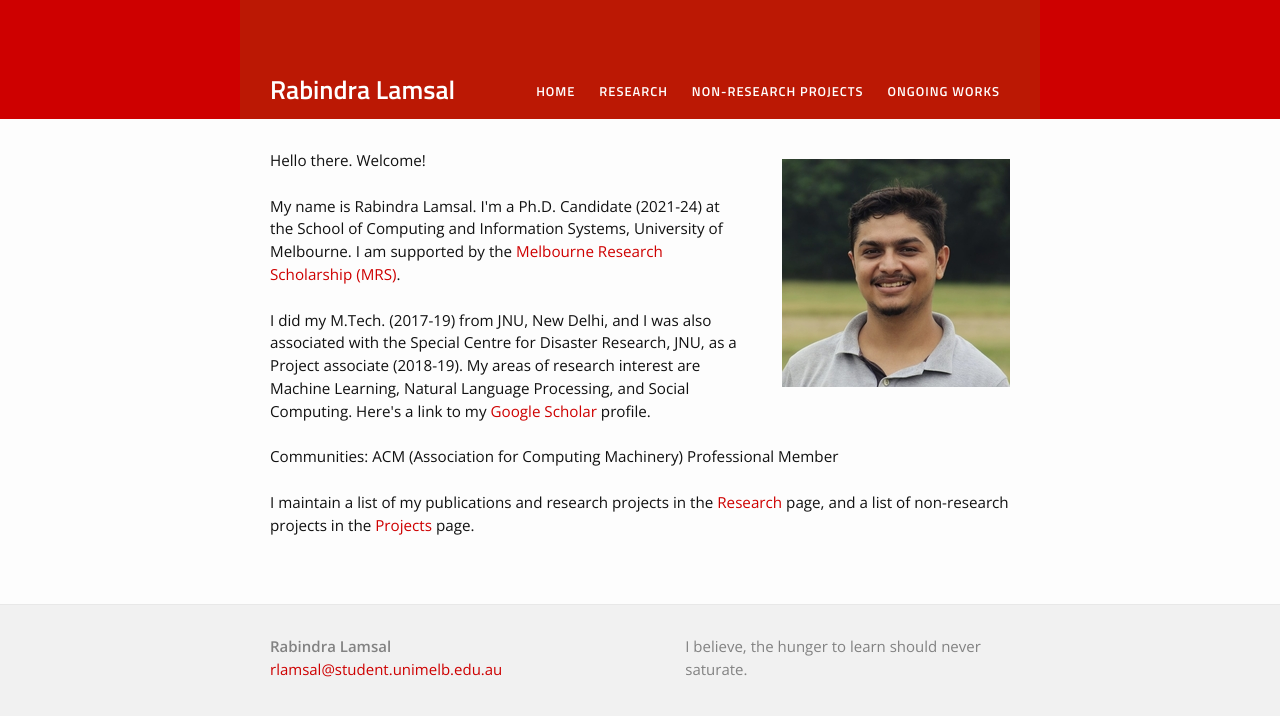
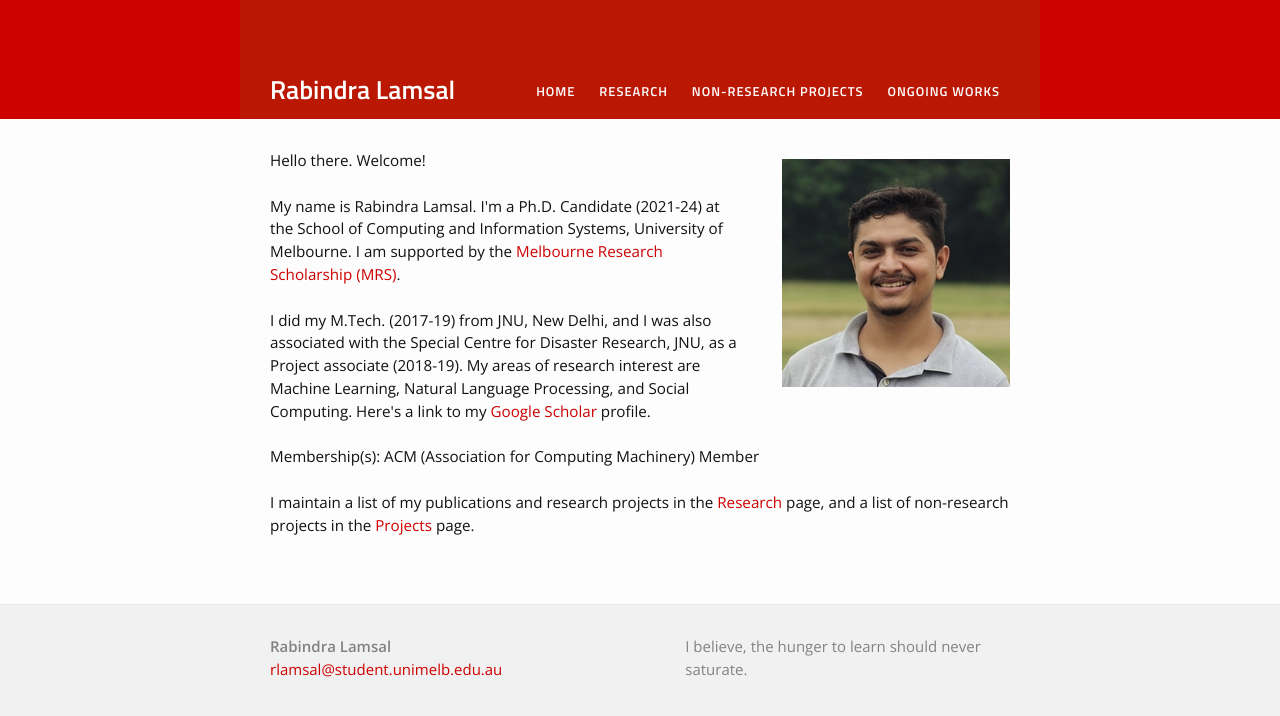
Before and after one commit to rabindralamsal/personal-site, a Jekyll site: the page built from index.html, in a window 1280 px wide. Shown: the top 716 px of the page. Built offline with Jekyll 4.4.1, drawn with Linux system fonts in a browser that asks for light colours.

Commit message:
Update index.html

```diff
--- a/index.html
+++ b/index.html
@@ -4,9 +4,9 @@ layout: default
 
 <div class="home">
 <img src="/rabindra_lamsal_photo.jpg" style="float: right;margin-left: 40px;margin-top: 10px;">
-<p>Hello there. Welcome!<br><br>My name is Rabindra Lamsal. I'm a Ph.D. Candidate (2021-24) at the School of Computing and Information Systems, University of Melbourne. I am supported by the <a href="https://scholarships.unimelb.edu.au/awards/melbourne-research-scholarship">Melbourne Research Scholarship (MRS)</a>.  <br><br> I did my M.Tech. (2017-19) from JNU, New Delhi, and I was also associated with the Special Centre for Disaster Research, JNU, as a Project associate (2018-19). My areas of research interest are Machine Learning, Natural Language Processing, and Social Computing. Here's a link to my <a href="https://scholar.google.com/citations?user=tN_Eb9MAAAAJ&hl=en">Google Scholar</a> profile.<br><br>
+<p>Hello there. Welcome!<br><br>My name is Rabindra Lamsal. I'm a Ph.D. Candidate (2021-24) at the School of Computing and Information Systems, University of Melbourne. I am supported by the <a href="https://scholarships.unimelb.edu.au/awards/melbourne-research-scholarship">Melbourne Research Scholarship (MRS)</a>. <br><br> I did my M.Tech. (2017-19) from JNU, New Delhi, and I was also associated with the Special Centre for Disaster Research, JNU, as a Project associate (2018-19). My areas of research interest are Machine Learning, Natural Language Processing, and Social Computing. Here's a link to my <a href="https://scholar.google.com/citations?user=tN_Eb9MAAAAJ&hl=en">Google Scholar</a> profile.<br><br>
 
-Communities: ACM (Association for Computing Machinery) Professional Member
+Membership(s): ACM (Association for Computing Machinery) Member
 <br><br>
 I maintain a list of my publications and research projects in the <a href="/research/">Research</a> page, and a list of non-research projects in the <a href="/projects">Projects</a> page.<br><br>
 
```
